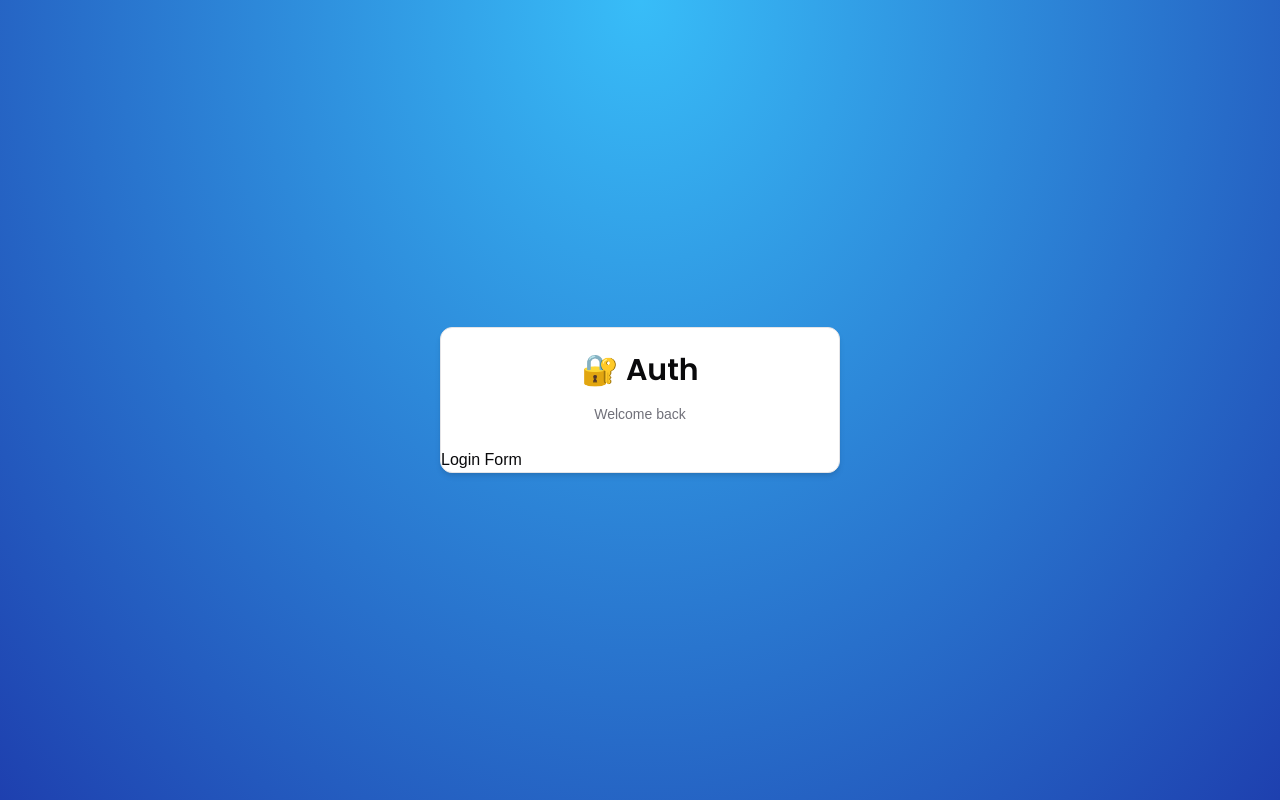
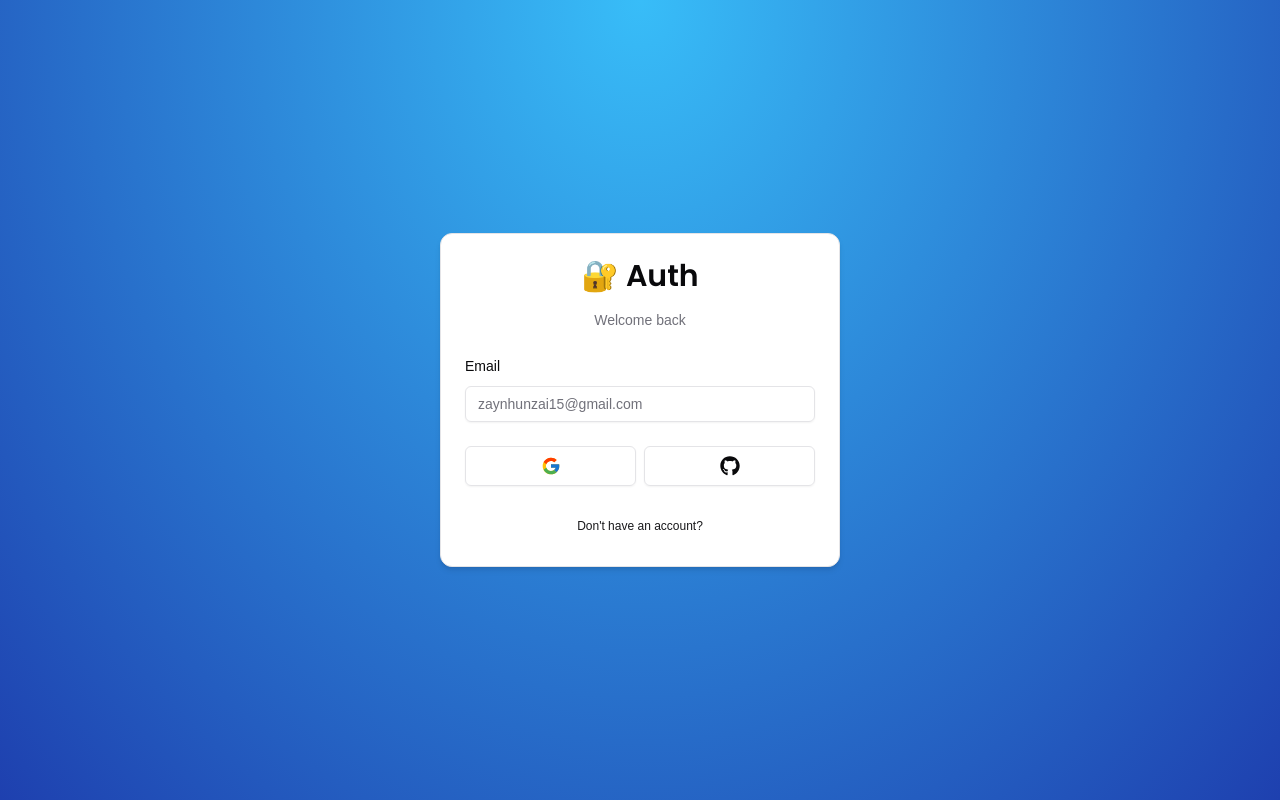
Before and after one commit to code-with-zain-hunzai/auth-2Fa, a Next.js app: page /auth/login in a window 1280 px wide. Built offline with nearby package versions, Linux system fonts and the light colour scheme.

Commit message:
update the button

```diff
--- /dev/null
+++ b/schemas/index.ts
@@ -0,0 +1,8 @@
+import * as z from "zod";
+
+export const LoginSchema = z.object({
+    email: z.string().email({
+        message: "Email is required"
+    }),
+    password: z.string()
+})
--- /dev/null
+++ b/src/components/auth/back-button.tsx
@@ -0,0 +1,25 @@
+"use client"
+
+import { Button } from "@/components/ui/button"
+import Link from "next/link";
+
+interface BackButtonProps {
+    href: string;
+    label: string;
+}
+export const BackButton = ({
+    href,
+    label,
+}: BackButtonProps) => {
+    return (
+        <Button
+            variant="link"
+            className="font-normal w-full"
+            size="sm"
+            asChild>
+            <Link href={href}>
+                {label}
+            </Link>
+        </Button>
+    )
+}
--- a/src/components/auth/card-wrapper.tsx
+++ b/src/components/auth/card-wrapper.tsx
@@ -7,6 +7,8 @@
     CardHeader
 } from "@/components/ui/card";
 import { Header } from "@/components/auth/header";
+import { Social } from "@/components/auth/social";
+import { BackButton } from "@/components/auth/back-button";
 
 interface CardWrapperProps {
     children: React.ReactNode;
@@ -28,7 +30,20 @@
             <CardHeader>
                 <Header label={headerLabel} />
             </CardHeader>
-            {children}
+            <CardContent>
+                {children}
+            </CardContent>
+            {showSocial && (
+                <CardFooter>
+                    <Social />
+                </CardFooter>
+            )}
+            <CardFooter>
+                <BackButton
+                    label={backButtonLabel}
+                    href={backButtonHref}
+                />
+            </CardFooter>
         </Card>
     )
 }
--- a/src/components/auth/login-form.tsx
+++ b/src/components/auth/login-form.tsx
@@ -1,16 +1,55 @@
-import React from 'react'
-import { CardWrapper } from './card-wrapper'
+"use client"
+import * as z from "zod";
+import { useForm } from "react-hook-form";
+import { zodResolver } from "@hookform/resolvers/zod";
+import { CardWrapper } from './card-wrapper';
+import { LoginSchema } from "../../../schemas";
+import {
+    Form,
+    FormControl,
+    FormField,
+    FormItem,
+    FormLabel,
+    FormMessage,
+} from "@/components/ui/form";
+import { Input } from "@/components/ui/input";
 
 const LoginForm = () => {
+    const form = useForm<z.infer<typeof LoginSchema>>({
+        resolver: zodResolver(LoginSchema),
+        defaultValues: {
+            email: "",
+            password: "",
+        },
+    });
+
     return (
         <CardWrapper
             headerLabel="Welcome back"
             backButtonLabel="Don't have an account?"
             backButtonHref='/auth/register'
-            showSocial>
-            Login Form
+            showSocial
+        >
+            <Form {...form}>
+                <form onSubmit={form.handleSubmit(() => { })} className="space-y-6">
+                    <div className="space-y-4">
+                        <FormField
+                            control={form.control}
+                            name="email"
+                            render={({ field }) => (
+                                <FormItem>
+                                    <FormLabel>Email</FormLabel>
+                                    <FormControl>
+                                        <Input {...field} placeholder="zaynhunzai15@gmail.com" />
+                                    </FormControl>
+                                </FormItem>
+                            )}
+                        />
+                    </div>
+                </form>
+            </Form>
         </CardWrapper>
-    )
-}
+    );
+};
 
-export default LoginForm
+export default LoginForm;
--- /dev/null
+++ b/src/components/auth/social.tsx
@@ -0,0 +1,25 @@
+"use client"
+import { FcGoogle } from "react-icons/fc"
+import { FaGithub } from "react-icons/fa"
+import { Button } from "../ui/button"
+
+export const Social = () => {
+    return (
+        <div className="flex items-center w-full gap-x-2">
+            <Button
+                size="lg"
+                className="w-full"
+                variant="outline"
+                onClick={() => { }}>
+                <FcGoogle className="h-5 w-5" />
+            </Button>
+            <Button
+                size="lg"
+                className="w-full"
+                variant="outline"
+                onClick={() => { }}>
+                <FaGithub className="h-5 w-5" />
+            </Button>
+        </div>
+    )
+}
--- /dev/null
+++ b/src/components/ui/form.tsx
@@ -0,0 +1,178 @@
+"use client"
+
+import * as React from "react"
+import * as LabelPrimitive from "@radix-ui/react-label"
+import { Slot } from "@radix-ui/react-slot"
+import {
+  Controller,
+  ControllerProps,
+  FieldPath,
+  FieldValues,
+  FormProvider,
+  useFormContext,
+} from "react-hook-form"
+
+import { cn } from "@/lib/utils"
+import { Label } from "@/components/ui/label"
+
+const Form = FormProvider
+
+type FormFieldContextValue<
+  TFieldValues extends FieldValues = FieldValues,
+  TName extends FieldPath<TFieldValues> = FieldPath<TFieldValues>
+> = {
+  name: TName
+}
+
+const FormFieldContext = React.createContext<FormFieldContextValue>(
+  {} as FormFieldContextValue
+)
+
+const FormField = <
+  TFieldValues extends FieldValues = FieldValues,
+  TName extends FieldPath<TFieldValues> = FieldPath<TFieldValues>
+>({
+  ...props
+}: ControllerProps<TFieldValues, TName>) => {
+  return (
+    <FormFieldContext.Provider value={{ name: props.name }}>
+      <Controller {...props} />
+    </FormFieldContext.Provider>
+  )
+}
+
+const useFormField = () => {
+  const fieldContext = React.useContext(FormFieldContext)
+  const itemContext = React.useContext(FormItemContext)
+  const { getFieldState, formState } = useFormContext()
+
+  const fieldState = getFieldState(fieldContext.name, formState)
+
+  if (!fieldContext) {
+    throw new Error("useFormField should be used within <FormField>")
+  }
+
+  const { id } = itemContext
+
+  return {
+    id,
+    name: fieldContext.name,
+    formItemId: `${id}-form-item`,
+    formDescriptionId: `${id}-form-item-description`,
+    formMessageId: `${id}-form-item-message`,
+    ...fieldState,
+  }
+}
+
+type FormItemContextValue = {
+  id: string
+}
+
+const FormItemContext = React.createContext<FormItemContextValue>(
+  {} as FormItemContextValue
+)
+
+const FormItem = React.forwardRef<
+  HTMLDivElement,
+  React.HTMLAttributes<HTMLDivElement>
+>(({ className, ...props }, ref) => {
+  const id = React.useId()
+
+  return (
+    <FormItemContext.Provider value={{ id }}>
+      <div ref={ref} className={cn("space-y-2", className)} {...props} />
+    </FormItemContext.Provider>
+  )
+})
+FormItem.displayName = "FormItem"
+
+const FormLabel = React.forwardRef<
+  React.ElementRef<typeof LabelPrimitive.Root>,
+  React.ComponentPropsWithoutRef<typeof LabelPrimitive.Root>
+>(({ className, ...props }, ref) => {
+  const { error, formItemId } = useFormField()
+
+  return (
+    <Label
+      ref={ref}
+      className={cn(error && "text-destructive", className)}
+      htmlFor={formItemId}
+      {...props}
+    />
+  )
+})
+FormLabel.displayName = "FormLabel"
+
+const FormControl = React.forwardRef<
+  React.ElementRef<typeof Slot>,
+  React.ComponentPropsWithoutRef<typeof Slot>
+>(({ ...props }, ref) => {
+  const { error, formItemId, formDescriptionId, formMessageId } = useFormField()
+
+  return (
+    <Slot
+      ref={ref}
+      id={formItemId}
+      aria-describedby={
+        !error
+          ? `${formDescriptionId}`
+          : `${formDescriptionId} ${formMessageId}`
+      }
+      aria-invalid={!!error}
+      {...props}
+    />
+  )
+})
+FormControl.displayName = "FormControl"
+
+const FormDescription = React.forwardRef<
+  HTMLParagraphElement,
+  React.HTMLAttributes<HTMLParagraphElement>
+>(({ className, ...props }, ref) => {
+  const { formDescriptionId } = useFormField()
+
+  return (
+    <p
+      ref={ref}
+      id={formDescriptionId}
+      className={cn("text-[0.8rem] text-muted-foreground", className)}
+      {...props}
+    />
+  )
+})
+FormDescription.displayName = "FormDescription"
+
+const FormMessage = React.forwardRef<
+  HTMLParagraphElement,
+  React.HTMLAttributes<HTMLParagraphElement>
+>(({ className, children, ...props }, ref) => {
+  const { error, formMessageId } = useFormField()
+  const body = error ? String(error?.message) : children
+
+  if (!body) {
+    return null
+  }
+
+  return (
+    <p
+      ref={ref}
+      id={formMessageId}
+      className={cn("text-[0.8rem] font-medium text-destructive", className)}
+      {...props}
+    >
+      {body}
+    </p>
+  )
+})
+FormMessage.displayName = "FormMessage"
+
+export {
+  useFormField,
+  Form,
+  FormItem,
+  FormLabel,
+  FormControl,
+  FormDescription,
+  FormMessage,
+  FormField,
+}
--- /dev/null
+++ b/src/components/ui/input.tsx
@@ -0,0 +1,25 @@
+import * as React from "react"
+
+import { cn } from "@/lib/utils"
+
+export interface InputProps
+  extends React.InputHTMLAttributes<HTMLInputElement> {}
+
+const Input = React.forwardRef<HTMLInputElement, InputProps>(
+  ({ className, type, ...props }, ref) => {
+    return (
+      <input
+        type={type}
+        className={cn(
+          "flex h-9 w-full rounded-md border border-input bg-transparent px-3 py-1 text-sm shadow-sm transition-colors file:border-0 file:bg-transparent file:text-sm file:font-medium file:text-foreground placeholder:text-muted-foreground focus-visible:outline-none focus-visible:ring-1 focus-visible:ring-ring disabled:cursor-not-allowed disabled:opacity-50",
+          className
+        )}
+        ref={ref}
+        {...props}
+      />
+    )
+  }
+)
+Input.displayName = "Input"
+
+export { Input }
--- /dev/null
+++ b/src/components/ui/label.tsx
@@ -0,0 +1,26 @@
+"use client"
+
+import * as React from "react"
+import * as LabelPrimitive from "@radix-ui/react-label"
+import { cva, type VariantProps } from "class-variance-authority"
+
+import { cn } from "@/lib/utils"
+
+const labelVariants = cva(
+  "text-sm font-medium leading-none peer-disabled:cursor-not-allowed peer-disabled:opacity-70"
+)
+
+const Label = React.forwardRef<
+  React.ElementRef<typeof LabelPrimitive.Root>,
+  React.ComponentPropsWithoutRef<typeof LabelPrimitive.Root> &
+    VariantProps<typeof labelVariants>
+>(({ className, ...props }, ref) => (
+  <LabelPrimitive.Root
+    ref={ref}
+    className={cn(labelVariants(), className)}
+    {...props}
+  />
+))
+Label.displayName = LabelPrimitive.Root.displayName
+
+export { Label }
```
Also changed, not shown: package.json (+6 -1 lines), 2 other files (tests, documents, lock files or other folders).
